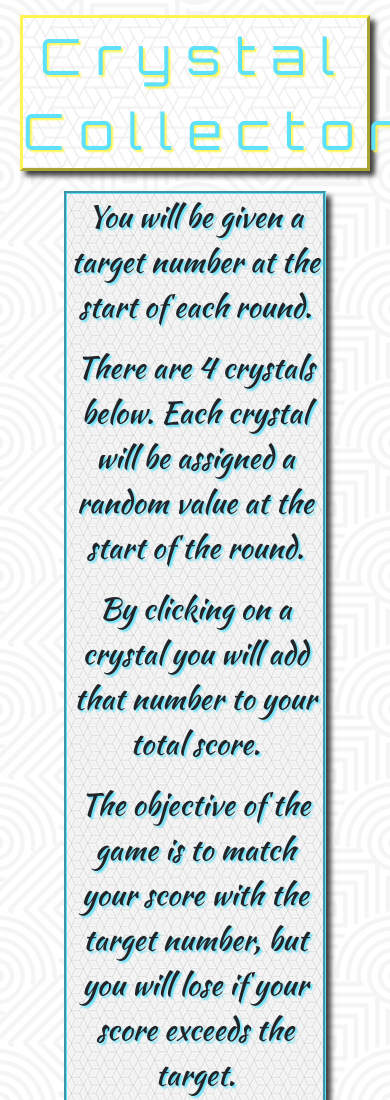
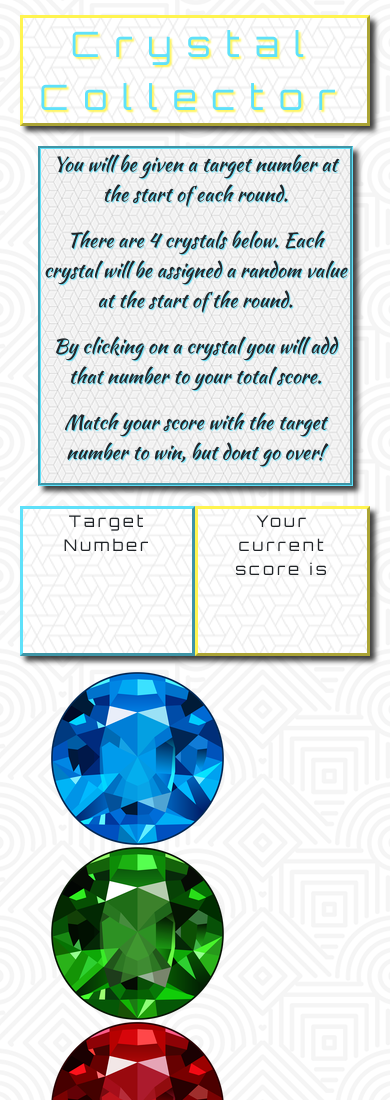
Before and after one commit to connorbreault/Crystal-Collector, a plain HTML site: page index.html in a window 390 px wide. Shown: the top 1100 px of the page. Drawn offline with nearby package versions, Linux system fonts and the light colour scheme.

Commit message:
changed css to add responsiveness

```diff
--- a/assets/css/style.css
+++ b/assets/css/style.css
@@ -6,7 +6,7 @@ body {
 }
 #header {
     text-align: center;
-    font-size: 50px;
+    font-size: 35px;
     font-family: 'Orbitron', sans-serif;
     color: #5fe1fa;
     letter-spacing: 15px;
@@ -19,12 +19,12 @@ body {
 }
 #instructions {
     text-align: center;
-    font-size: 30px;
+    font-size: 20px;
     font-family: 'Kaushan Script', cursive;
-    width: 75%;
+    width: 90%;
     margin: 20px auto;
     border: #5fe1fa groove;
-    text-shadow: 2px 2px 2px #5fe1fa;
+    text-shadow: 1px 1px 1px #5fe1fa;
     background: url(../images/qbkls.png);
     -webkit-box-shadow: 5px 5px 5px 0px rgba(0,0,0,0.75);
     -moz-box-shadow: 5px 5px 5px 0px rgba(0,0,0,0.75);
@@ -34,7 +34,6 @@ body {
     text-align: center;
     font-family: 'Orbitron', sans-serif;
     height: 150px;
-    text-decoration: underline;
     letter-spacing: 3px;
     background: url(../images/what-the-hex.png);
     -webkit-box-shadow: 5px 5px 5px 0px rgba(0,0,0,0.75);
@@ -53,8 +52,7 @@ body {
 #winLoss {
     text-align: center;
     font-family: 'Orbitron', sans-serif;
-    height: 150px;
-    text-decoration: underline;
+    height: 125px;
     letter-spacing: 5px;
     background: url(../images/what-the-hex.png);
     -webkit-box-shadow: 5px 5px 5px 0px rgba(0,0,0,0.75);
--- a/index.html
+++ b/index.html
@@ -29,7 +29,7 @@
             By clicking on a crystal you will add that number to your total score.
             </p>
             <p>
-            The objective of the game is to match your score with the target number, but you will lose if your score exceeds the target.
+            Match your score with the target number to win, but dont go over!
             </p>
         </div>
         <div class="container">
```
